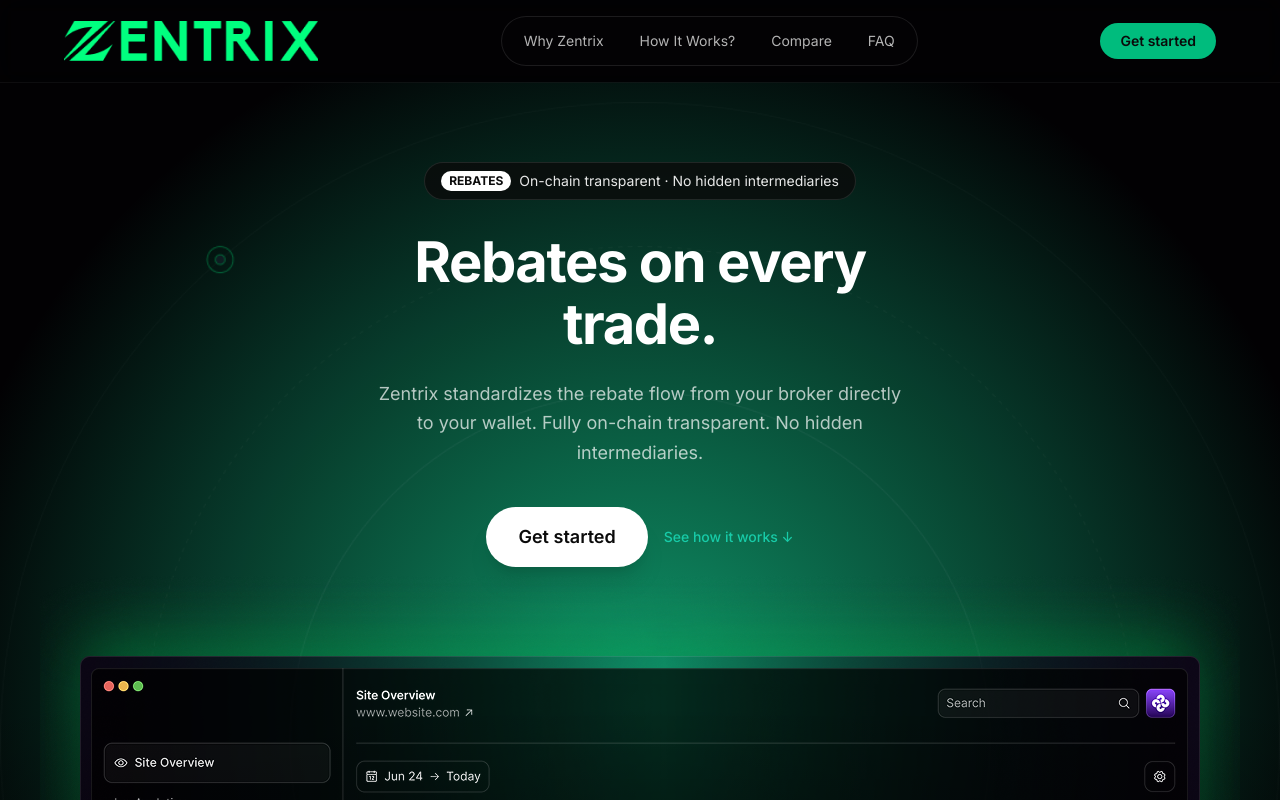
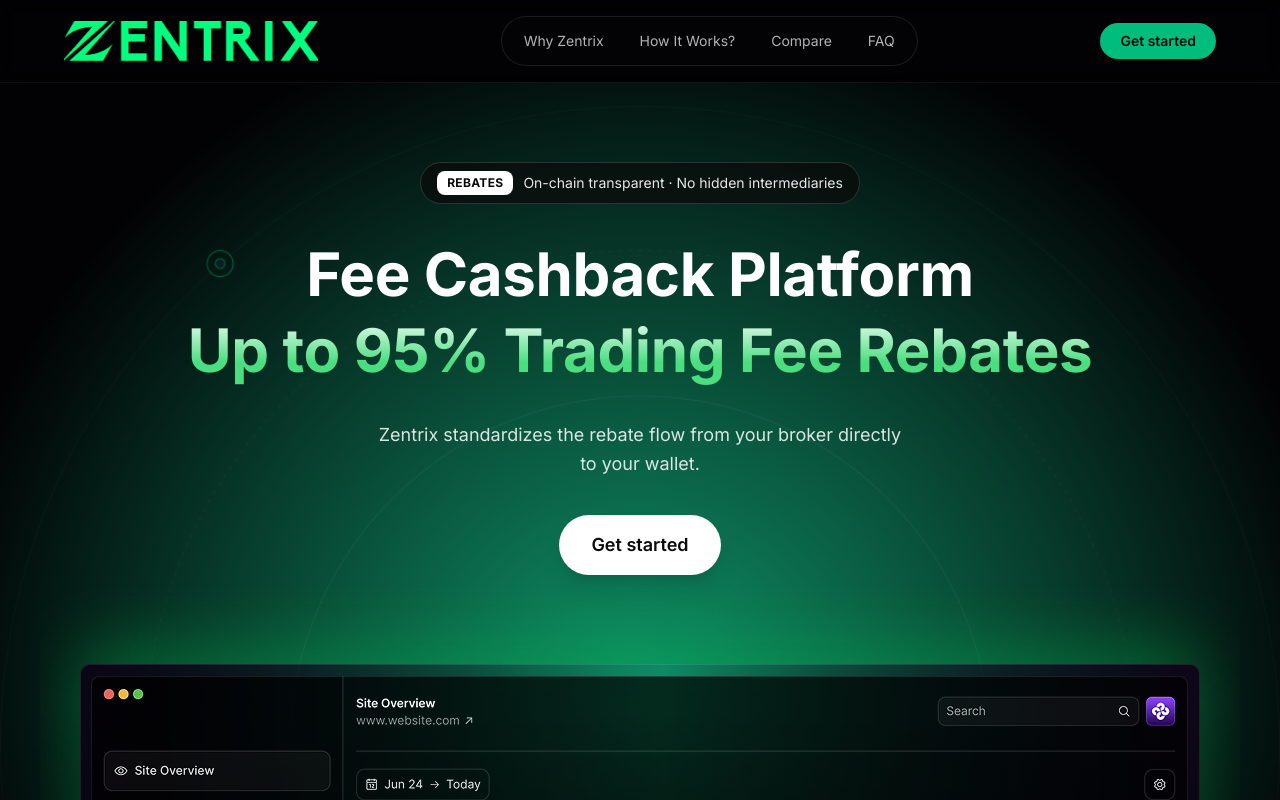
Before and after one commit to le-dat/zentrix-landingpage, a Next.js app: page / in a window 1280 px wide. Shown: the top 800 px of the page. Built offline with nearby package versions, Linux system fonts and the light colour scheme.

Commit message:
feat(landing): refresh hero layout and visuals
Made-with: Cursor

```diff
--- a/components/landing/HeroSection.tsx
+++ b/components/landing/HeroSection.tsx
@@ -1,79 +1,102 @@
 "use client";
 
-import { motion } from "framer-motion";
+import { motion, type MotionProps } from "framer-motion";
 import Image from "next/image";
 
+/** Second line only: gradient fill clipped to text (matches browser preview) */
+const heroGradientLineClass =
+  "bg-[linear-gradient(180deg,rgba(0,0,0,1)_0%,rgba(255,255,255,1)_0%,rgba(74,222,128,1)_66%)] bg-clip-text text-transparent";
+
+function fadeUpMotion(
+  delay: number,
+  opts?: { y?: number; duration?: number },
+): Pick<MotionProps, "initial" | "animate" | "transition"> {
+  const y = opts?.y ?? 20;
+  const duration = opts?.duration ?? 0.5;
+  return {
+    initial: { opacity: 0, y },
+    animate: { opacity: 1, y: 0 },
+    transition: { duration, delay },
+  };
+}
+
 export function HeroSection() {
+  const headlineSize =
+    "text-[2rem] leading-[1.03] sm:text-5xl sm:leading-[1.02] md:text-6xl md:leading-[1.02] lg:text-6xl";
+
   return (
-    <section className="relative min-h-[1165px] overflow-hidden mt-[82px]">
+    <section className="relative mt-[82px] min-h-[1165px] overflow-hidden">
+      <div
+        className="pointer-events-none absolute inset-0 -z-10 opacity-[0.06]"
+        aria-hidden
+      >
+        <div className="absolute left-1/2 top-[8%] h-[min(90vw,720px)] w-[min(90vw,720px)] -translate-x-1/2 rounded-full border border-white/30" />
+        <div className="absolute left-1/2 top-[12%] h-[min(70vw,520px)] w-[min(70vw,520px)] -translate-x-1/2 rounded-full border border-white/25" />
+      </div>
+
       <div className="relative z-10 flex flex-col items-center pt-20">
-        <motion.div
-          initial={{ opacity: 0, y: 20 }}
-          animate={{ opacity: 1, y: 0 }}
-          transition={{ duration: 0.5 }}
-          className="flex items-center gap-2 px-4 py-2 rounded-full bg-black/80 border border-white/10 mb-8"
-        >
-          <span className="px-2 py-0.5 rounded-full text-xs font-bold bg-white text-black">
-            REBATES
-          </span>
-          <span className="text-sm text-white/90">On-chain transparent · No hidden intermediaries</span>
-        </motion.div>
+        <div className="mb-10 w-full overflow-x-auto px-4 [-ms-overflow-style:none] [scrollbar-width:none] [&::-webkit-scrollbar]:hidden">
+          <motion.div
+            {...fadeUpMotion(0)}
+            className="mx-auto flex w-max flex-nowrap items-center gap-2.5 rounded-full border border-white/15 bg-black/70 px-3 py-1.5 pr-5 backdrop-blur-sm sm:px-4 sm:py-2"
+          >
+            <span className="inline-flex shrink-0 items-center justify-center whitespace-nowrap rounded-md bg-white px-2.5 py-1 text-[11px] font-bold tracking-wide text-black uppercase sm:text-xs">
+              REBATES
+            </span>
+            <span className="shrink-0 whitespace-nowrap text-xs text-white/90 sm:text-sm">
+              On-chain transparent · No hidden intermediaries
+            </span>
+          </motion.div>
+        </div>
 
         <motion.h1
-          initial={{ opacity: 0, y: 30 }}
-          animate={{ opacity: 1, y: 0 }}
-          transition={{ duration: 0.6, delay: 0.1 }}
-          className="text-center text-4xl sm:text-5xl md:text-[56px] font-bold leading-[1.1] tracking-tight max-w-[520px] px-4 text-white"
+          {...fadeUpMotion(0.1, { y: 30, duration: 0.6 })}
+          className="mx-auto flex w-full max-w-[1200px] flex-col items-center gap-0 px-4 text-center font-bold tracking-tight"
         >
-          Rebates on every trade.
+          <span
+            className={`block text-white ${headlineSize}`}
+          >
+            Fee Cashback Platform
+          </span>
+          <span
+            className={`mt-1 block max-w-[1200px] text-[2rem] leading-[75px] sm:text-5xl sm:leading-[75px] md:text-6xl md:leading-[75px] lg:text-6xl lg:leading-[75px] ${heroGradientLineClass} sm:mt-1.5 md:mt-2`}
+          >
+            Up to 95% Trading Fee Rebates
+          </span>
         </motion.h1>
 
         <motion.p
-          initial={{ opacity: 0, y: 20 }}
-          animate={{ opacity: 1, y: 0 }}
-          transition={{ duration: 0.5, delay: 0.2 }}
-          className="mt-6 text-center text-lg text-white/70 max-w-[560px] leading-relaxed px-4"
+          {...fadeUpMotion(0.2)}
+          className="mt-7 max-w-[560px] px-4 text-center text-base leading-relaxed text-white/85 sm:text-lg md:mt-8"
         >
-          Zentrix standardizes the rebate flow from your broker directly to your wallet. Fully
-          on-chain transparent. No hidden intermediaries.
+          Zentrix standardizes the rebate flow from your broker directly to your
+          wallet.
         </motion.p>
 
         <motion.div
-          initial={{ opacity: 0, y: 20 }}
-          animate={{ opacity: 1, y: 0 }}
-          transition={{ duration: 0.5, delay: 0.3 }}
-          className="mt-10 flex flex-col sm:flex-row items-center gap-4"
+          {...fadeUpMotion(0.3)}
+          className="mt-8 flex flex-col items-center gap-4 sm:flex-row md:mt-9"
         >
           <button
             type="button"
-            className="px-8 py-4 rounded-full bg-white text-black font-semibold text-lg hover:bg-white/90 transition-colors shadow-xl"
+            className="rounded-full bg-white px-8 py-4 text-lg font-semibold text-black shadow-xl transition-colors hover:bg-white/90"
           >
             Get started
           </button>
-          <a
-            href="#how-it-works"
-            className="text-sm font-medium text-[#18CBA8] hover:text-[#29FFB5] transition-colors"
-          >
-            See how it works ↓
-          </a>
         </motion.div>
       </div>
 
-      <motion.div
-        initial={{ opacity: 0, y: 20 }}
-        animate={{ opacity: 1, y: 0 }}
-        transition={{ duration: 0.5, delay: 0.4 }}
-      >
+      <motion.div {...fadeUpMotion(0.4)}>
         <Image
           src="/app.png"
           alt="Zentrix rebate dashboard preview"
           width={1200}
           height={600}
-          className="w-full max-w-[1200px] mx-auto h-auto"
+          className="mx-auto h-auto w-full max-w-[1200px]"
           priority
         />
       </motion.div>
-      <div className="absolute inset-0 bg-gradient-to-t from-[#020103] via-transparent to-transparent pointer-events-none" />
+      <div className="pointer-events-none absolute inset-0 bg-linear-to-t from-[#020103] via-transparent to-transparent" />
     </section>
   );
 }
```
